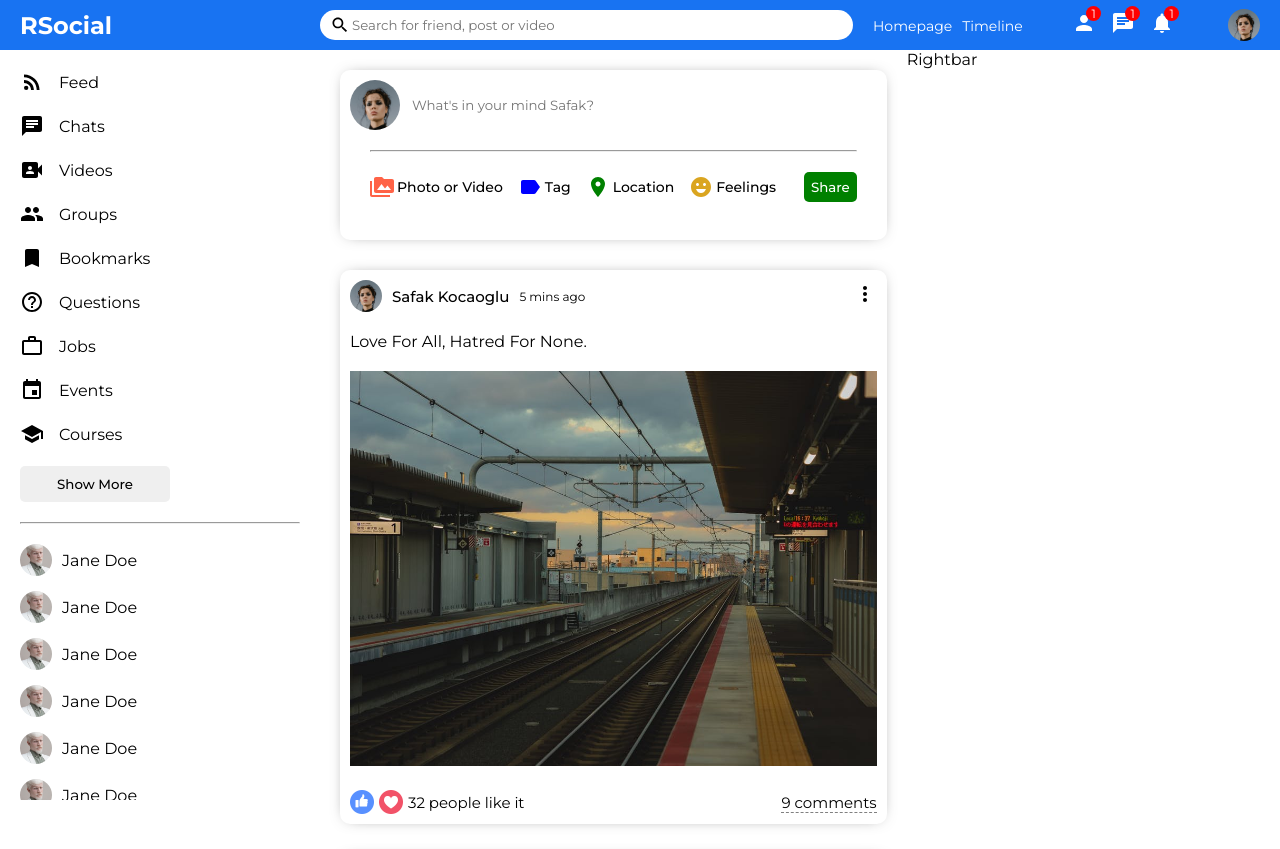
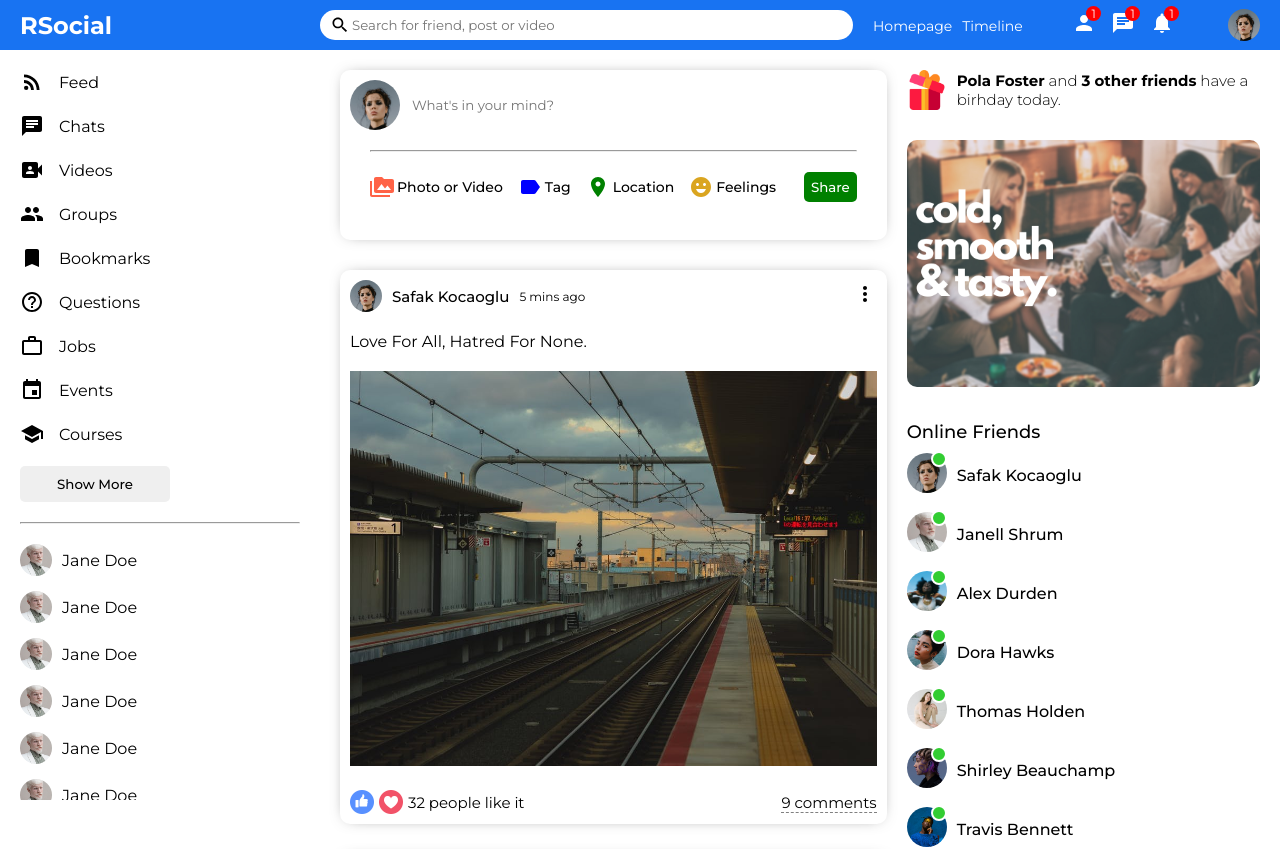
Before and after one commit to rakshith4able/social-react, a React (Create React App) app: page / in a window 1280 px wide. Shown: the top 849 px of the page. Built offline with nearby package versions, Linux system fonts and the light colour scheme.

Commit message:
Created Rightbar Component

```diff
--- /dev/null
+++ b/src/components/online/Online.jsx
@@ -0,0 +1,13 @@
+import "./online.css";
+
+export default function Online({user}) {
+  return (
+    <li className="rightbarFriend">
+      <div className="rightbarProfileImgContainer">
+        <img className="rightbarProfileImg" src={user.profilePicture} alt="" />
+        <span className="rightbarOnline"></span>
+      </div>
+      <span className="rightbarUsername">{user.username}</span>
+    </li>
+  );
+}
--- /dev/null
+++ b/src/components/online/online.css
@@ -0,0 +1,32 @@
+.rightbarFriend {
+    display: flex;
+    align-items: center;
+    margin-bottom: 15px;
+  }
+
+  .rightbarProfileImgContainer {
+    margin-right: 10px;
+    position: relative;
+  }
+
+  .rightbarProfileImg {
+    width: 40px;
+    height: 40px;
+    border-radius: 50%;
+    object-fit: cover;
+  }
+
+  .rightbarOnline{
+      width: 12px;
+      height: 12px;
+      border-radius: 50%;
+      background-color: limegreen;
+      position: absolute;
+      top: -2px;
+      right: 0;
+      border: 2px solid white;
+  }
+
+  .rightbarUsername{
+      font-weight: 500;
+  }
--- a/src/components/rightbar/Rightbar.jsx
+++ b/src/components/rightbar/Rightbar.jsx
@@ -1,7 +1,105 @@
-import './rightbar.css';
+import "./rightbar.css";
+import { Users } from "../../dummyData";
+import Online from "../online/Online";
 
-export default function Rightbar() {
+export default function Rightbar({ profile }) {
+  const HomeRightbar = () => {
+    return (
+      <>
+        <div className="birthdayContainer">
+          <img className="birthdayImg" src="assets/gift.png" alt="" />
+          <span className="birthdayText">
+            <b>Pola Foster</b> and <b>3 other friends</b> have a birhday today.
+          </span>
+        </div>
+        <img className="rightbarAd" src="assets/ad.png" alt="" />
+        <h4 className="rightbarTitle">Online Friends</h4>
+        <ul className="rightbarFriendList">
+          {Users.map((u) => (
+            <Online key={u.id} user={u} />
+          ))}
+        </ul>
+      </>
+    );
+  };
+
+  const ProfileRightbar = () => {
+    return (
+      <>
+        <h4 className="rightbarTitle">User information</h4>
+        <div className="rightbarInfo">
+          <div className="rightbarInfoItem">
+            <span className="rightbarInfoKey">City:</span>
+            <span className="rightbarInfoValue">New York</span>
+          </div>
+          <div className="rightbarInfoItem">
+            <span className="rightbarInfoKey">From:</span>
+            <span className="rightbarInfoValue">Madrid</span>
+          </div>
+          <div className="rightbarInfoItem">
+            <span className="rightbarInfoKey">Relationship:</span>
+            <span className="rightbarInfoValue">Single</span>
+          </div>
+        </div>
+        <h4 className="rightbarTitle">User friends</h4>
+        <div className="rightbarFollowings">
+          <div className="rightbarFollowing">
+            <img
+              src="assets/person/1.jpeg"
+              alt=""
+              className="rightbarFollowingImg"
+            />
+            <span className="rightbarFollowingName">John Carter</span>
+          </div>
+          <div className="rightbarFollowing">
+            <img
+              src="assets/person/2.jpeg"
+              alt=""
+              className="rightbarFollowingImg"
+            />
+            <span className="rightbarFollowingName">John Carter</span>
+          </div>
+          <div className="rightbarFollowing">
+            <img
+              src="assets/person/3.jpeg"
+              alt=""
+              className="rightbarFollowingImg"
+            />
+            <span className="rightbarFollowingName">John Carter</span>
+          </div>
+          <div className="rightbarFollowing">
+            <img
+              src="assets/person/4.jpeg"
+              alt=""
+              className="rightbarFollowingImg"
+            />
+            <span className="rightbarFollowingName">John Carter</span>
+          </div>
+          <div className="rightbarFollowing">
+            <img
+              src="assets/person/5.jpeg"
+              alt=""
+              className="rightbarFollowingImg"
+            />
+            <span className="rightbarFollowingName">John Carter</span>
+          </div>
+          <div className="rightbarFollowing">
+            <img
+              src="assets/person/6.jpeg"
+              alt=""
+              className="rightbarFollowingImg"
+            />
+            <span className="rightbarFollowingName">John Carter</span>
+          </div>
+        </div>
+      </>
+    );
+  };
   return (
-    <div className='rightbar'>Rightbar</div>
-  )
+    <div className="rightbar">
+      <div className="rightbarWrapper">
+        {profile ? <ProfileRightbar /> : <HomeRightbar />}
+      </div>
+    </div>
+  );
 }
--- a/src/components/rightbar/rightbar.css
+++ b/src/components/rightbar/rightbar.css
@@ -1,3 +1,83 @@
-.rightbar{
-    flex:3.5;
-}
+.rightbar {
+    flex: 3.5;
+  }
+
+  .rightbarWrapper {
+    padding: 20px 20px 0 0;
+  }
+
+  .birthdayContainer {
+    display: flex;
+    align-items: center;
+  }
+
+  .birthdayImg {
+    width: 40px;
+    height: 40px;
+    margin-right: 10px;
+  }
+
+  .birthdayText {
+    font-weight: 300;
+    font-size: 15px;
+  }
+
+  .rightbarAd {
+    width: 100%;
+    border-radius: 10px;
+    margin: 30px 0;
+  }
+
+  .rightbarTitle{
+      margin-bottom: 20px;
+  }
+
+  .rightbarFriendList {
+    padding: 0;
+    margin: 0;
+    list-style: none;
+  }
+
+  .rightbarTitle{
+    font-size: 18px;
+    font-weight: 500;
+    margin-bottom: 10px;
+  }
+
+  .rightbarInfo{
+    margin-bottom: 30px;
+  }
+
+  .rightbarInfoItem{
+    margin-bottom: 10px;
+  }
+
+  .rightbarInfoKey{
+    font-weight: 500;
+    margin-right: 15px;
+    color: #555;
+  }
+
+  .rightbarInfoValue{
+    font-weight: 300;
+  }
+
+  .rightbarFollowings{
+    display: flex;
+    flex-wrap: wrap;
+    justify-content: space-between;
+  }
+
+  .rightbarFollowing{
+    display: flex;
+    flex-direction: column;
+    margin-bottom: 20px;
+    cursor: pointer;
+  }
+
+  .rightbarFollowingImg{
+    width: 100px;
+    height: 100px;
+    object-fit: cover;
+    border-radius: 5px;
+  }
--- a/src/components/share/Share.jsx
+++ b/src/components/share/Share.jsx
@@ -11,7 +11,7 @@
         <div className="shareTop">
           <img className="shareProfileImg" src="/assets/person/1.jpeg" alt="" />
           <input
-            placeholder="What's in your mind Safak?"
+            placeholder="What's in your mind?"
             className="shareInput"
           />
         </div>
```
Also changed, not shown: public/assets/ad.png, src/dummyData.js (line endings or trailing spaces).
